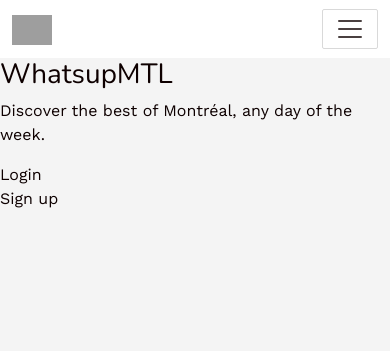
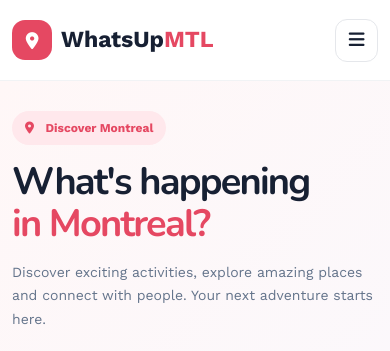
Before and after one commit to KateWright305/whatsupmtl, a Rails app: page / in a window 390 px wide. Shown: the top 351 px of the page. Before the commit the page ends 208 px from the top, so only its background shows below. Run offline with Rails 7, Linux system fonts and the light colour scheme; a user stored in the database is signed in; style sheets or scripts are compiled from the project's sources; parts of the project's set-up code (start-up, migrations or seed data) failed here and were passed over; some libraries are stand-ins or nearby versions; grey boxes are pictures that could not be loaded.

Commit message:
styling homepage

```diff
--- a/app/assets/stylesheets/application.scss
+++ b/app/assets/stylesheets/application.scss
@@ -9,5 +9,7 @@
 
 // Your CSS partials
 @import "components/index";
+@import "home";
+@import "navbar";
 @import "pages/index";
 @import "activities/show";
--- /dev/null
+++ b/app/assets/stylesheets/home.css
@@ -0,0 +1,199 @@
+
+.whatsup-home {
+    overflow-x: hidden;
+    background: #ffffff;
+    color: #172033;
+}
+
+
+.hero-section {
+    background: linear-gradient(
+        135deg,
+        #fff7f7,
+        #f8f9ff
+    );
+
+    padding: 30px 0;
+}
+
+
+/* HERO LABEL */
+
+.hero-label {
+    display: inline-block;
+    background: #ffe8ec;
+    color: #e54862;
+    padding: 8px 13px;
+    border-radius: 50px;
+    font-size: 12px;
+    font-weight: 600;
+}
+
+
+/* HERO TITLE */
+
+.hero-title {
+    font-size: 38px;
+    font-weight: 800;
+    letter-spacing: -1.8px;
+    line-height: 1.1;
+    margin: 16px 0;
+}
+
+.hero-title span {
+    color: #e54862;
+    display: block;
+}
+
+
+/* DESCRIPTION */
+
+.hero-description {
+    font-size: 14px;
+    line-height: 1.7;
+    color: #64748b;
+    margin-bottom: 22px;
+    max-width: 500px;
+}
+
+
+.montreal-activities-gallery {
+    display: grid;
+    grid-template-columns: repeat(2, 1fr);
+    gap: 12px;
+    margin-top: 20px;
+}
+
+.montreal-gallery-item {
+    position: relative;
+    overflow: hidden;
+    border-radius: 16px;
+    height: 135px;
+}
+
+.montreal-gallery-item img {
+    width: 100%;
+    height: 100%;
+    object-fit: cover;
+    display: block;
+    transition: transform 0.4s ease;
+}
+
+.montreal-gallery-item:hover img {
+    transform: scale(1.06);
+}
+
+.montreal-gallery-item::after {
+    content: "";
+    position: absolute;
+    inset: 0;
+    background: linear-gradient(
+        to top,
+        rgba(0,0,0,0.65),
+        transparent 60%
+    );
+}
+
+.montreal-gallery-item span {
+    position: absolute;
+    bottom: 12px;
+    left: 12px;
+    color: white;
+    font-size: 12px;
+    font-weight: 700;
+    z-index: 2;
+}
+
+
+.hero-image-wrapper {
+    position: relative;
+    overflow: hidden;
+    border-radius: 22px;
+}
+
+.hero-image {
+    width: 100%;
+    height: 300px;
+    object-fit: cover;
+    display: block;
+}
+
+.hero-image-overlay {
+    position: absolute;
+    bottom: 15px;
+    left: 15px;
+    right: 15px;
+}
+
+.hero-image-overlay div {
+    display: inline-flex;
+    align-items: center;
+    background: rgba(255,255,255,0.95);
+    padding: 12px 15px;
+    border-radius: 14px;
+    color: #172033;
+    font-weight: 700;
+    font-size: 13px;
+}
+
+.hero-image-overlay i {
+    color: #e54862;
+}
+
+
+@media (min-width: 768px) {
+
+    .hero-section {
+        padding: 40px 0;
+    }
+
+    .hero-title {
+        font-size: 52px;
+    }
+
+    .hero-description {
+        font-size: 15px;
+    }
+
+    .montreal-gallery-item {
+        height: 160px;
+    }
+
+    .hero-image {
+        height: 400px;
+    }
+
+}
+
+
+@media (min-width: 992px) {
+
+    .hero-section {
+        padding: 45px 0;
+    }
+
+    .hero-title {
+        font-size: 62px;
+    }
+
+    .hero-image-wrapper {
+        border-radius: 28px;
+    }
+
+    .hero-image {
+        height: 440px;
+    }
+
+    .montreal-gallery-item {
+        height: 170px;
+    }
+
+}
+
+@media (min-width: 1200px) {
+
+    .hero-title {
+        font-size: 68px;
+    }
+
+}
--- /dev/null
+++ b/app/assets/stylesheets/navbar.css
@@ -0,0 +1,278 @@
+
+/* ==========================================
+   WHATSUPMTL NAVBAR
+========================================== */
+
+.whatsup-navbar {
+    background: #ffffff;
+    padding: 15px 0;
+    border-bottom: 1px solid #f1f3f5;
+    position: relative;
+    z-index: 1000;
+}
+
+
+/* BRAND */
+
+.whatsup-navbar .navbar-brand {
+    display: flex;
+    align-items: center;
+    gap: 9px;
+    font-weight: 800;
+    font-size: 23px;
+    color: #172033;
+    margin: 0;
+}
+
+.whatsup-navbar .brand-icon {
+    background: #e54862;
+    color: white;
+    width: 40px;
+    height: 40px;
+    border-radius: 13px;
+    display: flex;
+    align-items: center;
+    justify-content: center;
+    font-size: 17px;
+    flex-shrink: 0;
+}
+
+.brand-highlight {
+    color: #e54862;
+}
+
+
+/* MOBILE TOGGLE */
+
+.custom-toggler {
+    border: 1px solid #e5e7eb;
+    border-radius: 12px;
+    width: 43px;
+    height: 43px;
+    display: flex;
+    align-items: center;
+    justify-content: center;
+    color: #172033;
+    background: white;
+    box-shadow: none !important;
+}
+
+.custom-toggler i {
+    font-size: 18px;
+}
+
+.custom-toggler:hover {
+    background: #fff5f6;
+    color: #e54862;
+}
+
+
+/* NAV LINKS */
+
+.whatsup-navbar .nav-main {
+    gap: 8px;
+}
+
+.whatsup-navbar .nav-link {
+    color: #64748b;
+    font-size: 14px;
+    font-weight: 600;
+    padding: 12px 16px !important;
+    border-radius: 12px;
+    transition: all 0.2s ease;
+}
+
+.whatsup-navbar .nav-link:hover {
+    color: #e54862;
+    background: #fff5f6;
+}
+
+
+/* USER SECTION */
+
+.navbar-user-section {
+    display: flex;
+    align-items: center;
+}
+
+.user-dropdown-btn {
+    display: flex;
+    align-items: center;
+    gap: 10px;
+    border: 1px solid #e5e7eb;
+    background: white;
+    padding: 7px 14px 7px 7px;
+    border-radius: 50px;
+    color: #172033;
+    font-weight: 600;
+    font-size: 13px;
+    transition: 0.2s;
+}
+
+.user-dropdown-btn:hover {
+    border-color: #e54862;
+    background: #fffafa;
+}
+
+.user-dropdown-btn::after {
+    margin-left: 5px;
+}
+
+.user-avatar {
+    width: 35px;
+    height: 35px;
+    background: #fff0f2;
+    color: #e54862;
+    display: flex;
+    align-items: center;
+    justify-content: center;
+    border-radius: 50%;
+}
+
+
+/* DROPDOWN */
+
+.custom-user-menu {
+    border: 1px solid #f1f1f1;
+    border-radius: 16px;
+    padding: 10px;
+    min-width: 220px;
+    margin-top: 12px !important;
+    box-shadow: 0 15px 40px rgba(0,0,0,0.08);
+}
+
+.custom-user-menu .dropdown-item {
+    padding: 12px 14px;
+    border-radius: 10px;
+    font-size: 14px;
+    color: #475569;
+    transition: 0.2s;
+}
+
+.custom-user-menu .dropdown-item:hover {
+    background: #fff5f6;
+    color: #e54862;
+}
+
+
+/* AUTH BUTTONS */
+
+.navbar-auth-buttons {
+    display: flex;
+    align-items: center;
+    gap: 10px;
+}
+
+.btn-login {
+    color: #475569;
+    font-weight: 600;
+    font-size: 14px;
+    padding: 12px 18px;
+    border-radius: 50px;
+    transition: 0.2s;
+}
+
+.btn-login:hover {
+    background: #f8fafc;
+    color: #e54862;
+}
+
+.btn-signup {
+    display: inline-flex;
+    align-items: center;
+    justify-content: center;
+    background: #e54862;
+    color: white;
+    font-size: 14px;
+    font-weight: 600;
+    padding: 12px 20px;
+    border-radius: 50px;
+    transition: 0.2s;
+}
+
+.btn-signup:hover {
+    background: #cf3651;
+    color: white;
+    transform: translateY(-1px);
+}
+
+
+/* ==========================================
+   MOBILE FIRST
+========================================== */
+
+@media (max-width: 991px) {
+
+    .whatsup-navbar .navbar-collapse {
+        padding-top: 20px;
+    }
+
+    .whatsup-navbar .nav-main {
+        width: 100%;
+        gap: 5px;
+    }
+
+    .whatsup-navbar .nav-item {
+        width: 100%;
+    }
+
+    .whatsup-navbar .nav-link {
+        display: block;
+        padding: 14px 15px !important;
+        border-radius: 12px;
+    }
+
+    .navbar-user-section {
+        width: 100%;
+        padding-top: 15px;
+        margin-top: 10px;
+        border-top: 1px solid #f1f3f5;
+    }
+
+    .navbar-user-section .dropdown {
+        width: 100%;
+    }
+
+    .user-dropdown-btn {
+        width: 100%;
+        justify-content: space-between;
+        border-radius: 14px;
+        padding: 10px 15px;
+    }
+
+    .custom-user-menu {
+        width: 100%;
+        position: static !important;
+        transform: none !important;
+        margin-top: 8px !important;
+    }
+
+    .navbar-auth-buttons {
+        width: 100%;
+        flex-direction: column;
+        align-items: stretch;
+        gap: 10px;
+    }
+
+    .btn-login,
+    .btn-signup {
+        width: 100%;
+        text-align: center;
+        justify-content: center;
+        padding: 13px 20px;
+    }
+
+}
+
+@media (min-width: 992px) {
+
+    .whatsup-navbar .navbar-collapse {
+        display: flex;
+        align-items: center;
+    }
+
+    .whatsup-navbar .nav-main {
+        justify-content: center;
+    }
+
+}
--- a/app/assets/stylesheets/pages/_home.scss
+++ /dev/null
@@ -1 +0,0 @@
-// Specific CSS for your home-page
--- a/app/controllers/pages_controller.rb
+++ b/app/controllers/pages_controller.rb
@@ -1,5 +1,8 @@
 class PagesController < ApplicationController
   skip_before_action :authenticate_user!, only: :home
   def home
+    @activities = Activity
+      .order(created_at: :desc)
+      .limit(6)
   end
 end
--- a/app/views/pages/home.html.erb
+++ b/app/views/pages/home.html.erb
@@ -1,6 +1,72 @@
-<h1>WhatsupMTL</h1>
 
-<p>Discover the best of Montréal, any day of the week.<p>
+<div class="whatsup-home">
 
-<%= link_to "Login", new_user_session_path, class: "nav-link" %>
-<%= link_to "Sign up", new_user_registration_path, class: "nav-link" %>
+  <section class="hero-section">
+    <div class="container">
+      <div class="row align-items-center g-4">
+        <div class="col-lg-7">
+
+          <span class="hero-label">
+            <i class="fa-solid fa-location-dot me-2"></i>
+            Discover Montreal
+          </span>
+
+          <h2 class="hero-title">
+            What's happening
+            <span>in Montreal?</span>
+          </h2>
+
+          <p class="hero-description">
+            Discover exciting activities, explore amazing places
+            and connect with people. Your next adventure starts here.
+          </p>
+
+          <!-- 4 ACTIVITY PHOTOS -->
+          <div class="montreal-activities-gallery">
+
+            <div class="montreal-gallery-item">
+              <%= image_tag "activity_food.jpg",
+                  alt: "Restaurants in Montreal" %>
+              <span>Food & Drinks</span>
+            </div>
+
+            <div class="montreal-gallery-item">
+              <%= image_tag "activity_music.jpg",
+                  alt: "Music and concerts in Montreal" %>
+              <span>Music</span>
+            </div>
+
+            <div class="montreal-gallery-item">
+              <%= image_tag "activity_outdoor.jpg",
+                  alt: "Outdoor activities in Montreal" %>
+              <span>Outdoor</span>
+            </div>
+
+            <div class="montreal-gallery-item">
+              <%= image_tag "activity_nightlife.jpg",
+                  alt: "Nightlife in Montreal" %>
+              <span>Nightlife</span>
+            </div>
+          </div>
+
+        </div>
+
+        <div class="col-lg-5">
+          <div class="hero-image-wrapper">
+            <%= image_tag "montreal_home.jpeg",
+                class: "hero-image",
+                alt: "Montreal city" %>
+
+            <div class="hero-image-overlay">
+              <div>
+                <i class="fa-solid fa-compass me-2"></i>
+                Explore Montreal
+              </div>
+            </div>
+          </div>
+        </div>
+      </div>
+    </div>
+  </section>
+
+</div>
--- a/app/views/shared/_navbar.html.erb
+++ b/app/views/shared/_navbar.html.erb
@@ -1,45 +1,123 @@
-<nav class="navbar navbar-expand-sm navbar-light navbar-lewagon">
-  <div class="container-fluid">
-    <%= link_to "#", class: "navbar-brand" do %>
-      <%= image_tag "https://raw.githubusercontent.com/lewagon/fullstack-images/master/uikit/logo.png" %>
+
+<!-- NAVBAR -->
+<nav class="whatsup-navbar navbar navbar-expand-lg">
+
+  <div class="container">
+    <%= link_to root_path, class: "navbar-brand" do %>
+      <span class="brand-icon">
+        <i class="fa-solid fa-location-dot"></i>
+      </span>
+
+      <span class="brand-text">
+        WhatsUp<span class="brand-highlight">MTL</span>
+      </span>
+
     <% end %>
 
-    <button class="navbar-toggler" type="button" data-bs-toggle="collapse" data-bs-target="#navbarSupportedContent" aria-controls="navbarSupportedContent" aria-expanded="false" aria-label="Toggle navigation">
-      <span class="navbar-toggler-icon"></span>
+    <button class="navbar-toggler custom-toggler"
+            type="button"
+            data-bs-toggle="collapse"
+            data-bs-target="#whatsupNavbar"
+            aria-controls="whatsupNavbar"
+            aria-expanded="false"
+            aria-label="Toggle navigation">
+
+      <i class="fa-solid fa-bars"></i>
+
     </button>
 
-    <div class="collapse navbar-collapse" id="navbarSupportedContent">
-      <ul class="navbar-nav me-auto">
+    <div class="collapse navbar-collapse" id="whatsupNavbar">
+
+      <ul class="navbar-nav mx-auto nav-main">
+        <li class="nav-item">
+          <%= link_to root_path, class: "nav-link" do %>
+
+            Home
+          <% end %>
+        </li>
+
+        <li class="nav-item">
+          <%= link_to activities_path, class: "nav-link" do %>
+            Activities
+          <% end %>
+        </li>
+
+        <li class="nav-item">
+          <%= link_to groups_path, class: "nav-link" do %>
+            Groups
+          <% end %>
+        </li>
+      </ul>
+
+      <div class="navbar-user-section">
+
         <% if user_signed_in? %>
-          <li class="nav-item active">
-            <%= link_to "Home", root_path, class: "nav-link" %>
-          </li>
-          <li class="nav-item active">
-            <%= link_to "Activities", activities_path , class: "nav-link"%>
-          </li>
-          <li class="nav-item active">
-            <%= link_to "Groups", groups_path , class: "nav-link"%>
-          </li>
+          <div class="dropdown">
 
-          <li class="nav-item dropdown">
-          <a href="#" class="avatar" id="navbarDropdown" data-bs-toggle="dropdown" aria-haspopup="true" aria-expanded="false">
-            <%= image_tag "https://kitt.lewagon.com/placeholder/users/ssaunier", class: "avatar", alt: "dropdown menu" %>
-          </a>
-            <div class="dropdown-menu dropdown-menu-end" aria-labelledby="navbarDropdown">
-              <%= link_to "My Profile", profile_path, class: "dropdown-item" %>
-              <%= link_to "Preferences", edit_preferences_path, class: "dropdown-item" %>
-              <%= link_to "Log out", destroy_user_session_path, data: {turbo_method: :delete}, class: "dropdown-item" %>
-            </div>
-          </li>
+            <button class="user-dropdown-btn dropdown-toggle"
+                    type="button"
+                    id="navbarUserDropdown"
+                    data-bs-toggle="dropdown"
+                    aria-expanded="false">
+
+              <div class="user-avatar">
+                <i class="fa-solid fa-user"></i>
+              </div>
+              <span>My account</span>
+            </button>
+
+            <ul class="dropdown-menu dropdown-menu-end custom-user-menu"
+                aria-labelledby="navbarUserDropdown">
+
+              <li>
+                <%= link_to profile_path, class: "dropdown-item" do %>
+                  <i class="fa-solid fa-user me-2"></i>
+                  My Profile
+                <% end %>
+              </li>
+
+              <li>
+                <%= link_to edit_preferences_path, class: "dropdown-item" do %>
+                  <i class="fa-solid fa-sliders me-2"></i>
+                  Preferences
+                <% end %>
+              </li>
+
+              <li>
+                <hr class="dropdown-divider">
+              </li>
+
+              <li>
+                <%= link_to destroy_user_session_path,
+                    data: { turbo_method: :delete },
+                    class: "dropdown-item text-danger" do %>
+
+                  <i class="fa-solid fa-right-from-bracket me-2"></i>
+                  Log out
+
+                <% end %>
+              </li>
+            </ul>
+          </div>
+
+
         <% else %>
-          <li class="nav-item">
-            <%= link_to "Login", new_user_session_path, class: "nav-link" %>
-          </li>
-          <li class="nav-item">
-            <%= link_to "Sign up", new_user_registration_path, class: "nav-link"  %>
-          </li>
+
+          <div class="navbar-auth-buttons">
+            <%= link_to "Log in",
+                new_user_session_path,
+                class: "btn-login" %>
+
+            <%= link_to new_user_registration_path,
+                class: "btn-signup" do %>
+
+              Sign up
+              <i class="fa-solid fa-arrow-right ms-2"></i>
+            <% end %>
+          </div>
+
         <% end %>
-      </ul>
+      </div>
     </div>
   </div>
 </nav>
```
Also changed, not shown: app/assets/images/activity_food.jpeg (added), app/assets/images/activity_music.jpeg (added), app/assets/images/activity_nightlife.jpeg (added), app/assets/images/activity_outdoor.jpeg (added), app/assets/images/montreal_home.jpeg (added).
